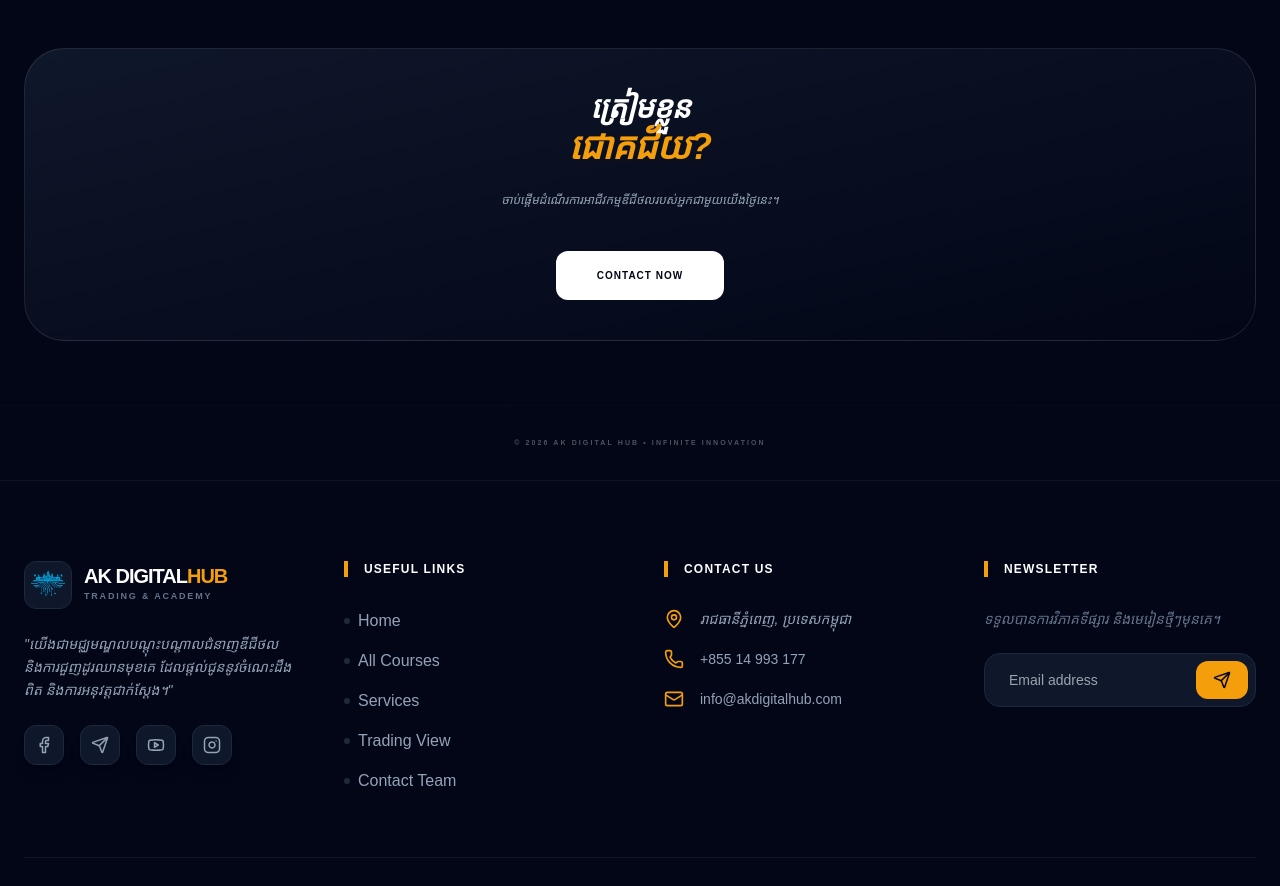
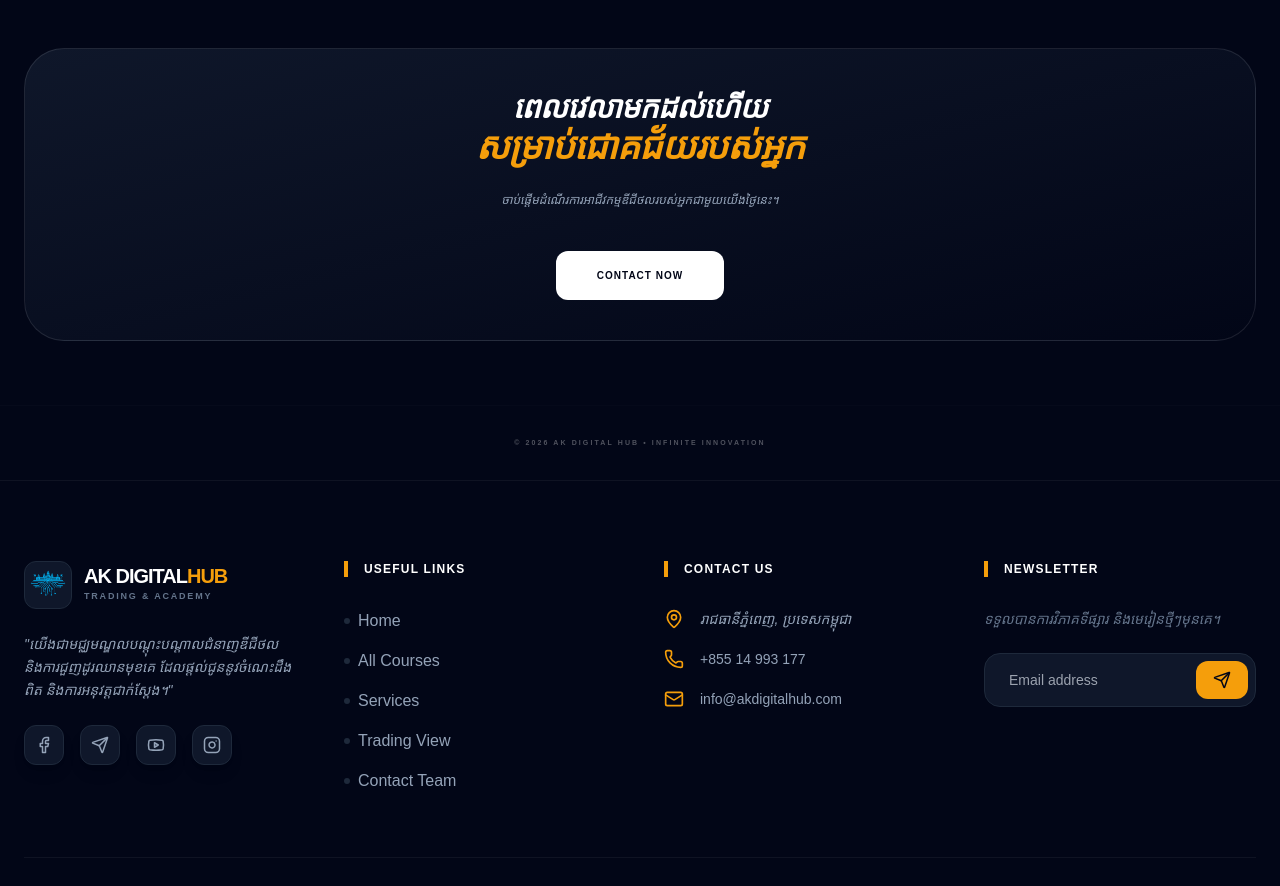
Before and after one commit to MarketxTrader/ak_digital_hub, a React (Vite) app in the folder frontend/: page / in a window 1280 px wide. Shown: the part 1680-2566 px from the top of the page. Built offline with nearby package versions, Linux system fonts and the light colour scheme; the HTML template or start-up script is replaced by a standard one; a web font is replaced by a local one.

Commit message:
update h2 on footer

```diff
--- a/frontend/src/pages/Home.jsx
+++ b/frontend/src/pages/Home.jsx
@@ -196,8 +196,10 @@ const Home = () => {
       <section className="py-16 px-6">
         <div className="bg-gradient-to-br from-slate-900 to-slate-950 border border-white/10 rounded-[2.5rem] p-10 text-center relative overflow-hidden">
           <h2 className="text-3xl font-black mb-6 italic uppercase leading-tight">
-            ត្រៀមខ្លួន <br /> <span className="text-amber-500 text-4xl">ជោគជ័យ?</span>
+            ពេលវេលាមកដល់ហើយ <br />
+            <span className="text-amber-500 text-4xl">សម្រាប់ជោគជ័យរបស់អ្នក</span>
           </h2>
+
           <p className="text-slate-400 text-xs mb-10 italic leading-relaxed">ចាប់ផ្តើមដំណើរការអាជីវកម្មឌីជីថលរបស់អ្នកជាមួយយើងថ្ងៃនេះ។</p>
           <button
             onClick={() => window.open('https://t.me/vathana_trader')}
```
